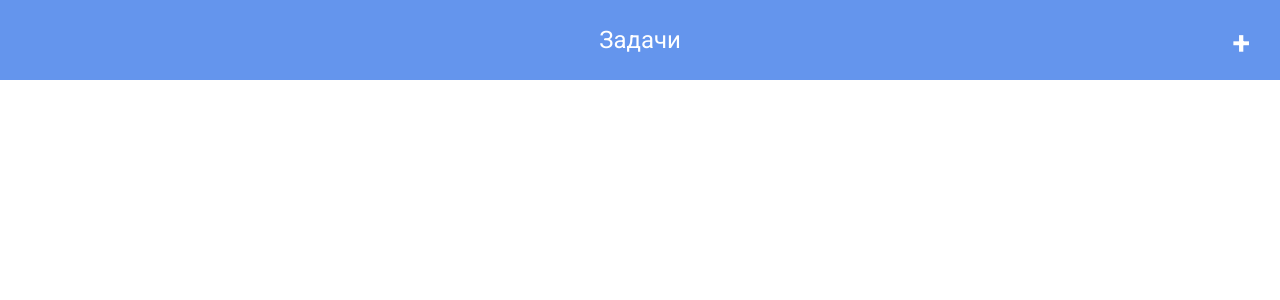
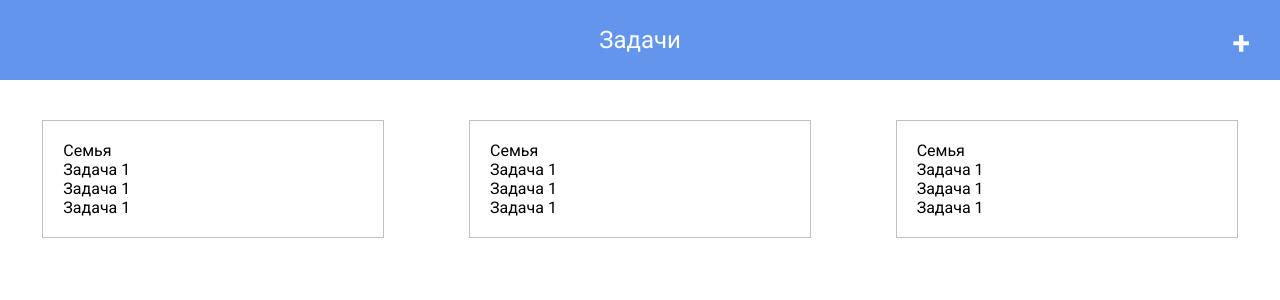
Before and after one commit to Isckatel/mytasks-front, an Angular app: page / in a window 1280 px wide. Shown: the top 300 px of the page. Built offline with nearby package versions, Linux system fonts and the light colour scheme.

Commit message:
Add component task, tab

```diff
--- a/src/app/app.component.css
+++ b/src/app/app.component.css
@@ -0,0 +1,5 @@
+.tabs {
+    display: flex;
+    justify-content: space-around;
+    margin-top: 40px;
+}
--- a/src/app/app.component.html
+++ b/src/app/app.component.html
@@ -1 +1,6 @@
 <app-header></app-header>
+<div class="tabs">
+  <app-tab></app-tab>
+  <app-tab></app-tab>
+  <app-tab></app-tab>
+</div>
--- a/src/app/app.module.ts
+++ b/src/app/app.module.ts
@@ -3,11 +3,15 @@ import { BrowserModule } from '@angular/platform-browser';
 
 import { AppComponent } from './app.component';
 import { HeaderComponent } from './header/header.component';
+import { TabComponent } from './tab/tab.component';
+import { TaskComponent } from './task/task.component';
 
 @NgModule({
   declarations: [
     AppComponent,
-    HeaderComponent
+    HeaderComponent,
+    TabComponent,
+    TaskComponent
   ],
   imports: [
     BrowserModule
--- /dev/null
+++ b/src/app/tab/tab.component.css
@@ -0,0 +1,5 @@
+.tab {
+    border: 1px solid silver;
+    padding: 20px;
+    width: 300px;
+}
--- /dev/null
+++ b/src/app/tab/tab.component.html
@@ -0,0 +1,6 @@
+<div class="tab">
+    <div class="title"> Семья</div>
+    <app-task></app-task>
+    <app-task></app-task>
+    <app-task></app-task>
+</div>
--- /dev/null
+++ b/src/app/tab/tab.component.ts
@@ -0,0 +1,15 @@
+import { Component, OnInit } from '@angular/core';
+
+@Component({
+  selector: 'app-tab',
+  templateUrl: './tab.component.html',
+  styleUrls: ['./tab.component.css']
+})
+export class TabComponent implements OnInit {
+
+  constructor() { }
+
+  ngOnInit(): void {
+  }
+
+}
--- /dev/null
+++ b/src/app/task/task.component.ts
@@ -0,0 +1,19 @@
+import { Component, OnInit } from '@angular/core';
+
+@Component({
+  selector: 'app-task',
+  template: `
+  <div>
+    <div></div><p>Задача 1</p>
+  </div>
+  `,
+  styleUrls: ['./task.component.css']
+})
+export class TaskComponent implements OnInit {
+
+  constructor() { }
+
+  ngOnInit(): void {
+  }
+
+}
```
Also changed, not shown: src/app/task/task.component.css (added).
